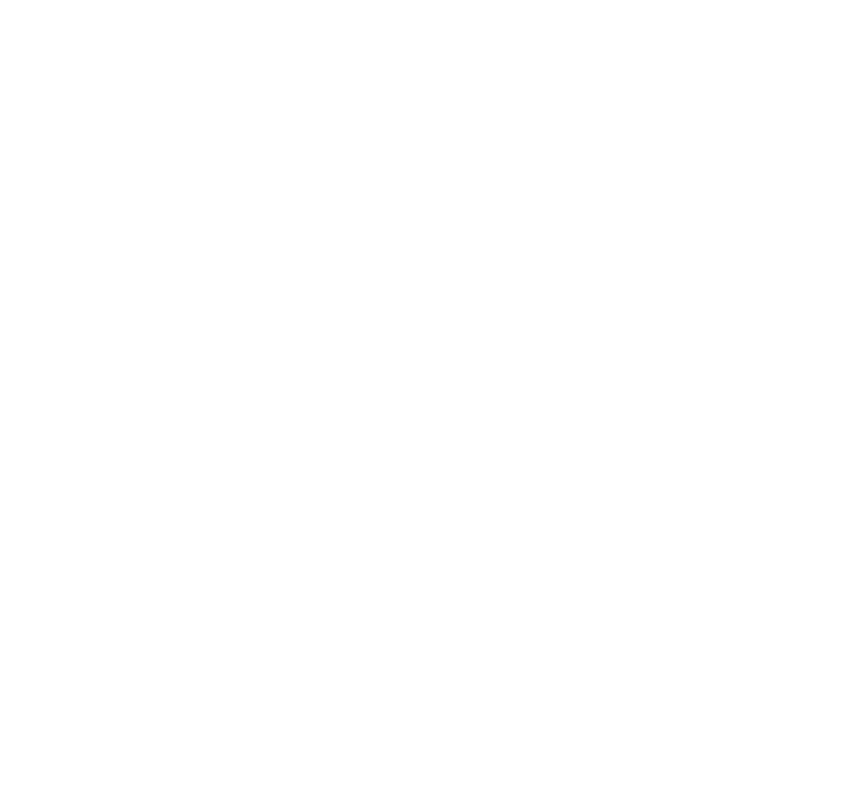
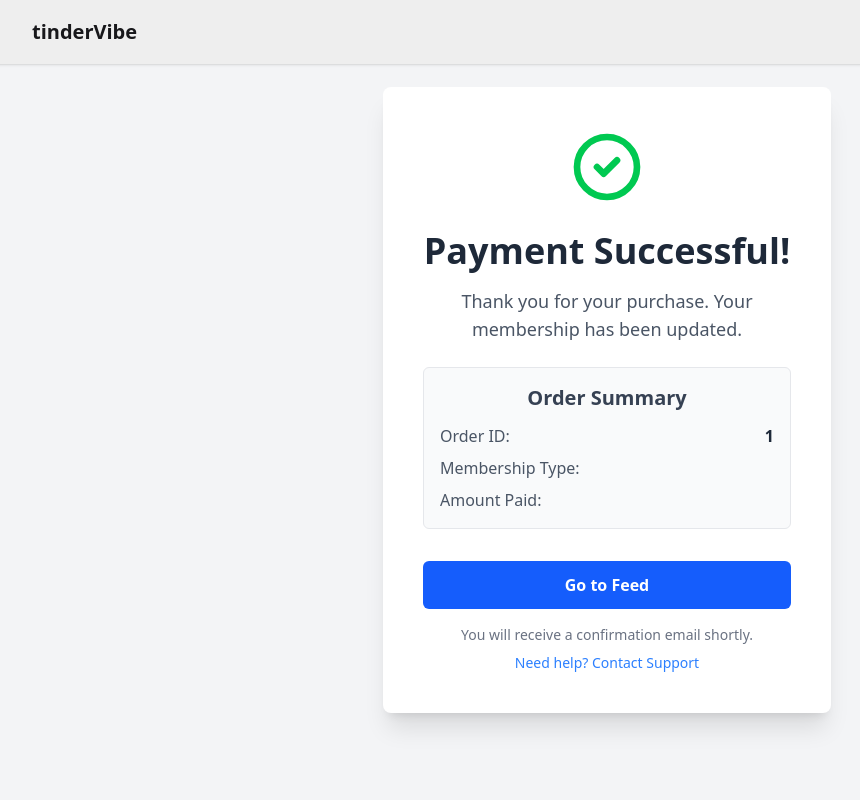
Before and after one commit to Subrata-Hub/devtinder-web, a React (Vite) app: page /payment/complete-order/1 in a window 1280 px wide. Before the commit this address had no page. Shown: the top 800 px of the page, without its empty margins (33-893 px from the left). Built offline with nearby package versions, Linux system fonts and the light colour scheme; no server answers.

Commit message:
Adding order confermatin page

```diff
--- a/src/App.jsx
+++ b/src/App.jsx
@@ -14,6 +14,7 @@
 import ShippingAndDelivery from "./components/ShippingAndDelivery";
 import TermsAndConditions from "./components/TermsAndConditions";
 import Premium from "./components/Premium";
+import OrderConformation from "./components/OrderConformation";
 // import OrderConformation from "./components/OrderConformation";
 
 function App() {
@@ -29,10 +30,10 @@
               <Route path="/connections" element={<Connections />} />
               <Route path="/connections/request" element={<Request />} />
               <Route path="/premium" element={<Premium />} />
-              {/* <Route
-                path="/payment/complete-order"
+              <Route
+                path="/payment/complete-order/:orderId"
                 element={<OrderConformation />}
-              /> */}
+              />
               <Route path="/payment/cancel-order" element={<Premium />} />
 
               <Route path="/contactus" element={<ContactUs />} />
--- a/src/components/OrderConformation.jsx
+++ b/src/components/OrderConformation.jsx
@@ -1,32 +1,109 @@
-// import React, { useEffect } from "react";
-// import { BASE_URL } from "../utils/constants";
-// import axios from "axios";
+/* eslint-disable react-hooks/exhaustive-deps */
+
+import axios from "axios";
+import { Link, useParams } from "react-router-dom";
+import { BASE_URL } from "../utils/constants";
+import { useEffect, useState } from "react";
 
 const OrderConformation = () => {
-  //   const urlParams = new URLSearchParams(window.location.search);
-  //   const token = urlParams.get("token");
+  const [paymentDetailData, setPaymentDetailsData] = useState();
 
-  //   const getPaymentCapture = async () => {
-  //     try {
-  //       if (token) {
-  //         const res = await axios.post(
-  //           BASE_URL + "/payment/capture",
-  //           { orderId: token },
-  //           { withCredentials: true }
-  //         );
+  const { orderId } = useParams();
 
-  //         console.log(res.data);
-  //       }
-  //     } catch (error) {
-  //       console.log(error);
-  //     }
-  //   };
+  const getPaymentData = async () => {
+    try {
+      const res = await axios.post(
+        BASE_URL + "/payment-successfull/detail",
+        { orderId: orderId },
+        { withCredentials: true }
+      );
 
-  //   useEffect(() => {
-  //     getPaymentCapture();
-  //   }, []);
+      console.log(res);
+      setPaymentDetailsData(res?.data);
+    } catch (error) {
+      console.log(error);
+    }
+  };
 
-  return <div className="mt-20">Payment Successfull</div>;
+  useEffect(() => {
+    getPaymentData();
+  }, []);
+
+  return (
+    <div className="min-h-screen flex items-center justify-center bg-gray-100 p-4 sm:p-6 lg:p-8">
+      <div className="bg-white rounded-lg shadow-xl p-6 sm:p-8 lg:p-10 max-w-md w-full text-center">
+        {/* Success Icon */}
+        <div className="flex justify-center mb-6">
+          <svg
+            className="w-20 h-20 text-green-500"
+            fill="none"
+            stroke="currentColor"
+            viewBox="0 0 24 24"
+            xmlns="http://www.w3.org/2000/svg"
+          >
+            <path
+              strokeLinecap="round"
+              strokeLinejoin="round"
+              strokeWidth="2"
+              d="M9 12l2 2 4-4m6 2a9 9 0 11-18 0 9 9 0 0118 0z"
+            ></path>
+          </svg>
+        </div>
+
+        {/* Success Message */}
+        <h2 className="text-3xl sm:text-4xl font-extrabold text-gray-800 mb-4">
+          Payment Successful!
+        </h2>
+        <p className="text-gray-600 mb-6 text-lg">
+          Thank you for your purchase. Your membership has been updated.
+        </p>
+
+        {/* Order Details */}
+        <div className="bg-gray-50 p-4 rounded-md mb-8 border border-gray-200">
+          <h3 className="text-xl font-semibold text-gray-700 mb-3">
+            Order Summary
+          </h3>
+          <div className="flex justify-between items-center mb-2">
+            <span className="text-gray-600 font-medium">Order ID:</span>
+            {/* <span className="text-gray-800 font-bold">{orderInfo.orderId}</span> */}
+            <span className="text-gray-800 font-bold">{orderId}</span>
+          </div>
+          <div className="flex justify-between items-center mb-2">
+            <span className="text-gray-600 font-medium">Membership Type:</span>
+            <span className="text-gray-800 font-bold capitalize">
+              {paymentDetailData?.membershipType}
+            </span>
+          </div>
+          <div className="flex justify-between items-center">
+            <span className="text-gray-600 font-medium">Amount Paid:</span>
+            <span className="text-green-600 font-bold text-xl">
+              {paymentDetailData?.amound} {paymentDetailData?.currency_code}
+            </span>
+          </div>
+        </div>
+
+        {/* Call to Action */}
+        <Link to="/">
+          <button className="w-full bg-blue-600 hover:bg-blue-700 text-white font-semibold py-3 px-6 rounded-md transition duration-300 ease-in-out transform hover:scale-105 focus:outline-none focus:ring-2 focus:ring-blue-500 focus:ring-offset-2">
+            Go to Feed
+          </button>
+        </Link>
+
+        {/* Optional: Additional links */}
+        <p className="mt-4 text-sm text-gray-500">
+          You will receive a confirmation email shortly.
+        </p>
+        <p className="mt-2 text-sm text-gray-500">
+          <button
+            // onClick={() => navigate('/contact')}
+            className="text-blue-500 hover:underline"
+          >
+            Need help? Contact Support
+          </button>
+        </p>
+      </div>
+    </div>
+  );
 };
 
 export default OrderConformation;
--- a/src/components/Premium.jsx
+++ b/src/components/Premium.jsx
@@ -1,44 +1,26 @@
-/* eslint-disable react-hooks/exhaustive-deps */
 import { PayPalScriptProvider, PayPalButtons } from "@paypal/react-paypal-js";
 import axios from "axios";
 import { BASE_URL } from "../utils/constants";
-import { useEffect, useState } from "react";
-// import { useNavigate } from "react-router-dom";
+import { useState } from "react";
 import { useNavigate } from "react-router-dom";
-import { useSelector } from "react-redux";
+import { useDispatch, useSelector } from "react-redux";
+import { addUser } from "../utils/userSlice";
 
 const Premium = () => {
   const [orderId, setOrderId] = useState("");
   const userData = useSelector((store) => store.user);
 
   const navigate = useNavigate();
-  // const handleCreatePayment = async (type) => {
-  //   const res = await axios.post(
-  //     BASE_URL + "/payment/create",
-  //     { membershipType: type },
-  //     {
-  //       withCredentials: true,
-  //     }
-  //   );
-
-  //   // navigate(`${res?.data}`);
-
-  //   window.location.replace(`${res?.data}`);
-
-  //   // redirect(`${res?.data}`);
-
-  //   console.log(res?.data);
-  // };
+  const dispatch = useDispatch();
 
   const verifyPremiupUser = async () => {
-    if (userData.isPremium) return;
     const res = await axios.get(BASE_URL + "/primium/verify", {
       withCredentials: true,
     });
 
     if (res?.data?.isPremium) {
-      // window.location.replace(`${res?.data}`);
-      navigate("/payment/complete-order");
+      dispatch(addUser(res?.data));
+      navigate(`/payment/complete-order/${orderId}`);
     }
   };
 
@@ -68,17 +50,12 @@
         { withCredentials: true }
       );
 
-      // const details = res.data;
-
-      // alert(`Transaction completed by ${details.payer.name.given_name}`);
+      verifyPremiupUser();
     } catch (error) {
       console.log(error);
     }
   };
 
-  useEffect(() => {
-    verifyPremiupUser();
-  }, []);
   return (
     <PayPalScriptProvider
       options={{
@@ -97,23 +74,21 @@
               <li> - 3 months</li>
             </ul>
 
-            {/* <button
-
-              className="btn btn-secondary"
-              onClick={() => handleCreatePayment("Silver")}
-            >
-              Buy Silver
-            </button> */}
-
-            <div className="w-80">
+            <div className="w-80 ">
               <p className="text-2xl font-semibold text-blue-700 mb-4 text-center">
                 INR 1500
               </p>
+              {userData?.membershipType === "Silver" ? (
+                <p className="text-center text-green-600 font-bold">
+                  You already have Silver Membership!
+                </p>
+              ) : (
                 <PayPalButtons
                   style={{ layout: "vertical", color: "blue" }}
                   createOrder={() => onCreateOrder("Silver")}
                   onApprove={() => onApproveOrder(orderId)}
                 />
+              )}
             </div>
           </div>
           <div className="divider divider-horizontal">OR</div>
@@ -121,27 +96,26 @@
             <h1 className="font-bold text-3xl">Gold Membership</h1>
             <ul>
               <li> - Chat with other people</li>
-              <li> - Inifiniye connection Requests per day</li>
+              <li> - Infinite connection Requests per day</li>
               <li> - Blue Tick</li>
               <li> - 6 months</li>
             </ul>
-            {/* <button
-              // onClick={() => handleBuyClick("gold")}
-              onClick={() => handleCreatePayment("Gold")}
-              className="btn btn-primary"
-            >
-              Buy Gold
-            </button> */}
 
             <div className="w-80">
               <p className="text-2xl text-center font-semibold text-blue-700 mb-4">
                 INR 2000
               </p>
+              {userData?.membershipType === "Gold" ? (
+                <p className="text-center text-green-600 font-bold">
+                  You already have Gold Membership!
+                </p>
+              ) : (
                 <PayPalButtons
                   style={{ layout: "vertical", color: "blue" }}
                   createOrder={() => onCreateOrder("Gold")}
                   onApprove={() => onApproveOrder(orderId)}
                 />
+              )}
             </div>
           </div>
         </div>
```
Lines whose indentation alone changed are shown as unchanged.
